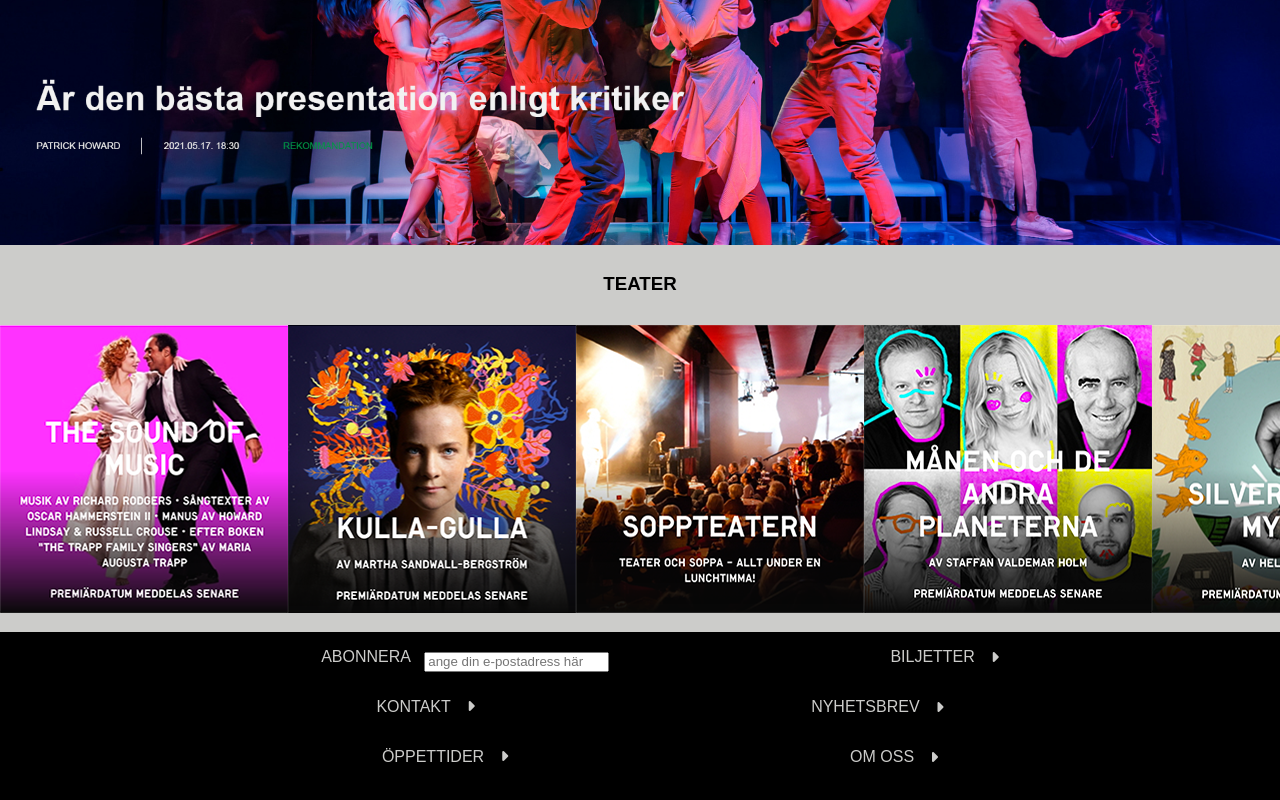
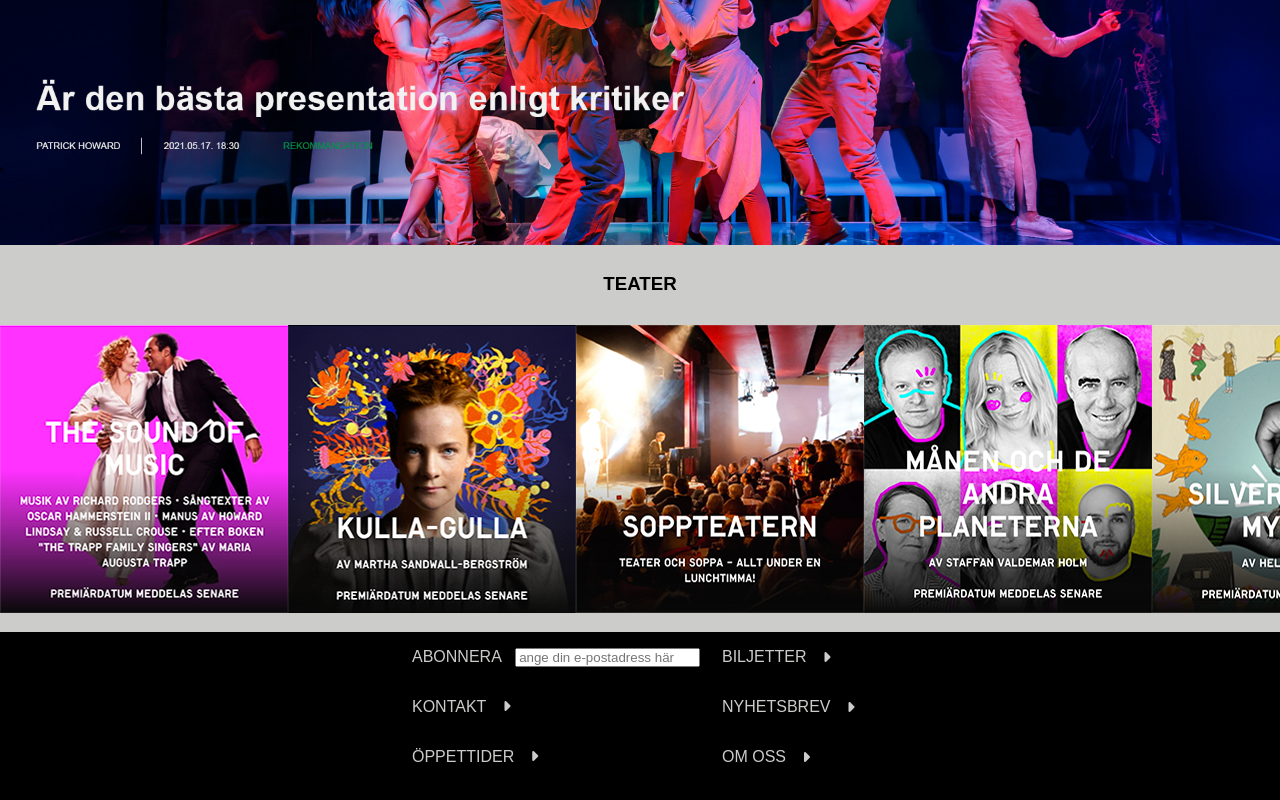
Before and after one commit to PontArt/Kulturhuset, a plain HTML site: page html/Teater.html in a window 1280 px wide. Shown: the part 383-1183 px from the top of the page. Drawn offline with Linux system fonts and the light colour scheme.

Commit message:
code refactor

```diff
--- a/html/Teater.html
+++ b/html/Teater.html
@@ -79,33 +79,33 @@
         </div>
         <div id="footer">
             <ul>
-                <li class="abon1">
-                    <div class="footer1">
+                <li class="abon">
+                    <div class="footer">
                         <p>ABONNERA</p> <input type="text" placeholder="ange din e-postadress här" class="abonnera-input">
                     </div>
-                    <div class="abone1">
+                    <div class="abone">
                         <p>BILJETTER</p>
-                        <span class="fas fa-caret-right icon1"></span>
+                        <span class="fa fa-caret-right icon1"></span>
                     </div>
                 </li>
-                <li class="abon2">
-                    <div class="footer2">
+                <li class="abon">
+                    <div class="footer">
                         <p>KONTAKT</p>
-                        <span class="fas fa-caret-right icon2"></span>
+                        <span class="fa fa-caret-right icon2"></span>
                     </div>
-                    <div class="abone2">
+                    <div class="abone">
                         <p>NYHETSBREV</p>
-                        <span class="fas fa-caret-right icon1"></span>
+                        <span class="fa fa-caret-right icon1"></span>
                     </div>
                 </li>
-                <li class="abon3">
-                    <div class="footer3">
+                <li class="abon">
+                    <div class="footer">
                         <p>ÖPPETTIDER</p>
-                        <span class="fas fa-caret-right icon2"></span>
+                        <span class="fa fa-caret-right icon2"></span>
                     </div>
-                    <div class="abone3">
+                    <div class="abone">
                         <p>OM OSS</p>
-                        <span class="fas fa-caret-right icon1"></span>
+                        <span class="fa fa-caret-right icon1"></span>
                     </div>
                 </li>
             </ul>
--- a/style.css
+++ b/style.css
@@ -207,19 +207,11 @@ footer {
     height: 1.2em;
 }
 
-.footer1 {
+.footer {
     display: inline-flex;
-    justify-content: space-between;
-}
-
-.footer2 {
-    display: inline-flex;
-    justify-content: space-between;
-}
-
-.footer3 {
-    display: inline-flex;
-    justify-content: space-between;
+    width: 25%;
+    margin-left: 30%;
+    align-items: baseline;
 }
 
 ul {
@@ -228,38 +220,14 @@ ul {
 
 .abonnera-input {
     height: 1em;
-    margin-top: 1.5em;
     margin-left: 1em;
 }
 
-.abon1 {
+.abon {
     display: flex;
-    justify-content: space-evenly;
 }
 
-.abone1 {
-    display: flex;
-    justify-content: space-evenly;
-    align-items: center;
-}
-
-.abon2 {
-    display: flex;
-    justify-content: space-evenly;
-}
-
-.abone2 {
-    display: flex;
-    justify-content: space-evenly;
-    align-items: center;
-}
-
-.abon3 {
-    display: flex;
-    justify-content: space-evenly;
-}
-
-.abone3 {
+.abone {
     display: flex;
     justify-content: space-evenly;
     align-items: center;
```
